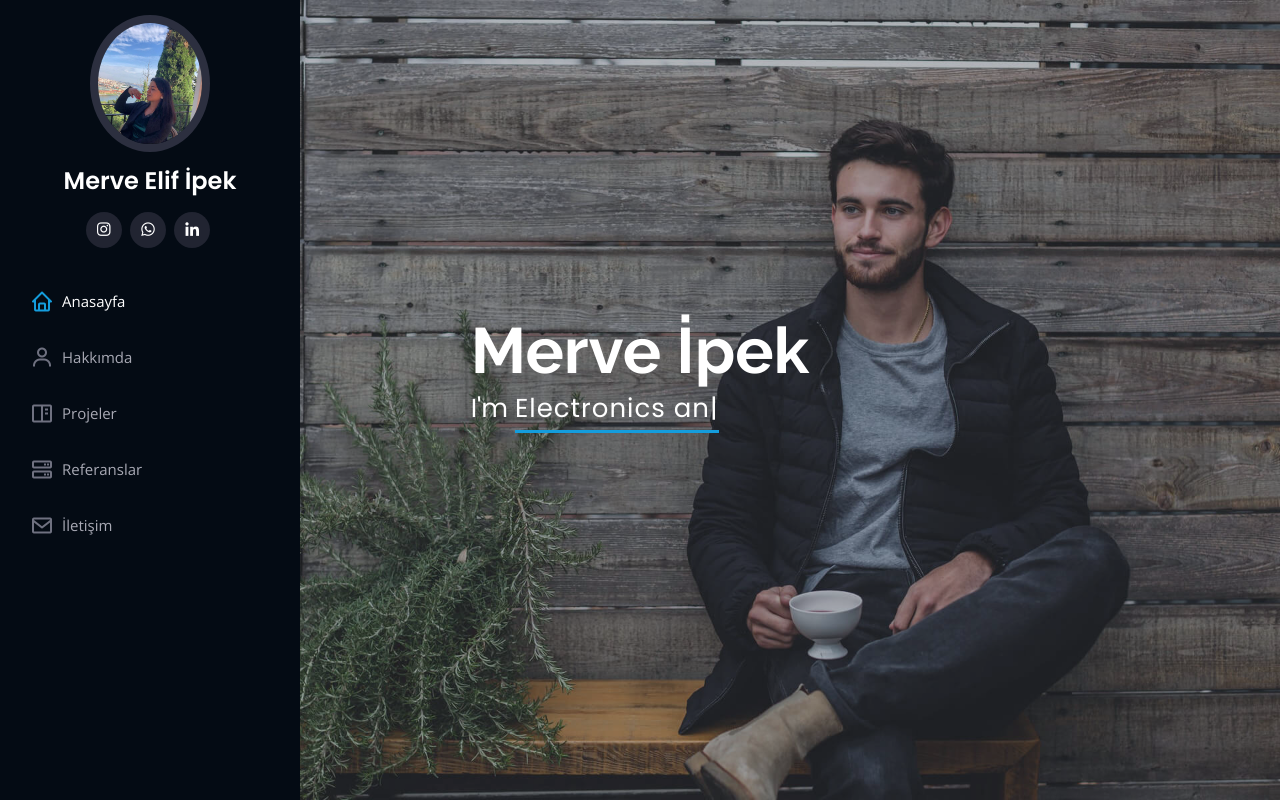
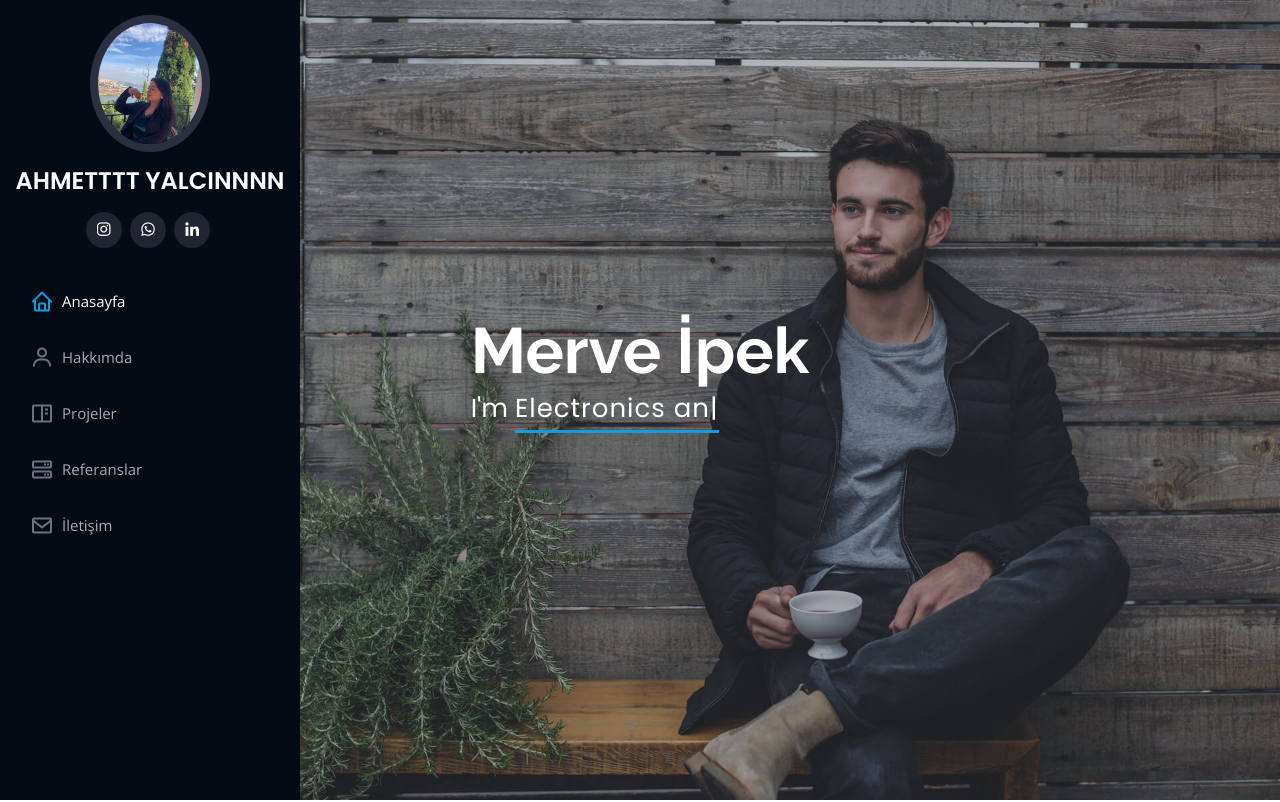
Before and after one commit to merve-elif-ipek/AcunMedyaFirstGitProject, a plain HTML site: page index.html in a window 1280 px wide. Shown: the top 802 px of the page. Drawn offline with nearby package versions, Linux system fonts and the light colour scheme.

Commit message:
isim değişikligi yapıldı

```diff
--- a/index.html
+++ b/index.html
@@ -47,7 +47,7 @@
 
       <div class="profile">
         <img src="assets/img/profile-img.jpg" alt="" class="img-fluid rounded-circle">
-        <h1 class="text-light"><a href="index.html">Merve Elif İpek</a></h1>
+        <h1 class="text-light"><a href="index.html">AHMETTTT YALCINNNN</a></h1>
         <div class="social-links mt-3 text-center">
 
           <a href="https://www.instagram.com/merveiipeekk/" class="instagram"><i class="bx bxl-instagram"></i></a>
```
